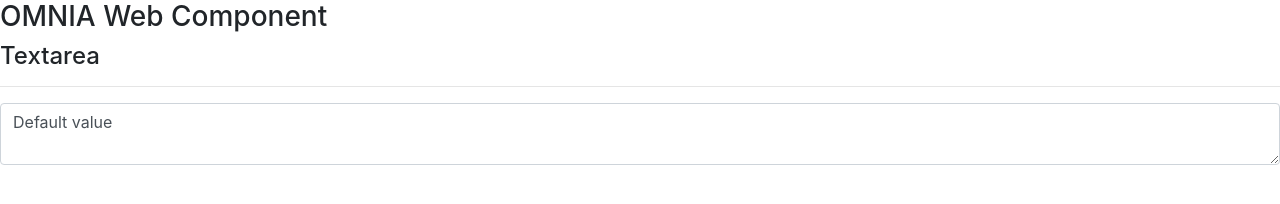
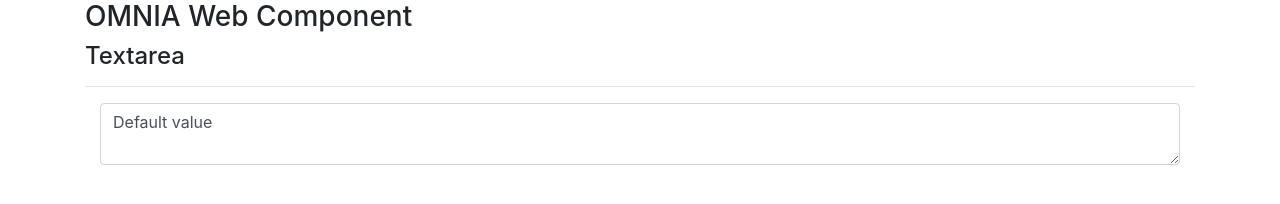
Before and after one commit to OMNIALowCode/omnia3-samples, a plain HTML site: page webcomponents/textarea/index.html in a window 1280 px wide. Drawn offline with nearby package versions, Linux system fonts and the light colour scheme.

Commit message:
Add bootstrap structure to textarea

```diff
--- a/webcomponents/textarea/index.html
+++ b/webcomponents/textarea/index.html
@@ -1,17 +1,25 @@
-<!DOCTYPE html><html><head>
+<!DOCTYPE html>
+<html>
+
+<head>
     <meta charset="utf-8">
     <script src="./omnia-textarea.js"></script>
+
+    <title>OMNIA Web Components: Textarea</title>
 
     <!-- Bootstrap -->
     <link rel="stylesheet" href="https://stackpath.bootstrapcdn.com/bootstrap/4.1.3/css/bootstrap.min.css" integrity="sha384-MCw98/SFnGE8fJT3GXwEOngsV7Zt27NXFoaoApmYm81iuXoPkFOJwJ8ERdknLPMO" crossorigin="anonymous">
 </head>
+
 <body>
+
+    <div class="container">
         <h3>OMNIA Web Component</h3>
         <h4>Textarea</h4>
         <hr/>
-
-    <div>
+        <div class="col">
             <omnia-textarea />
+        </div>
     </div>
 
     <!-- Bootstrap -->
@@ -20,10 +28,11 @@
     <script src="https://stackpath.bootstrapcdn.com/bootstrap/4.1.3/js/bootstrap.min.js" integrity="sha384-ChfqqxuZUCnJSK3+MXmPNIyE6ZbWh2IMqE241rYiqJxyMiZ6OW/JmZQ5stwEULTy" crossorigin="anonymous"></script>
 
     <script>
-        document.addEventListener('DOMContentLoaded', function(){
+        document.addEventListener('DOMContentLoaded', function() {
             var component = document.querySelector('omnia-textarea');
             component.value = 'Default value';
         });
     </script>
 </body>
+
 </html>
```
Lines whose indentation alone changed are shown as unchanged.
